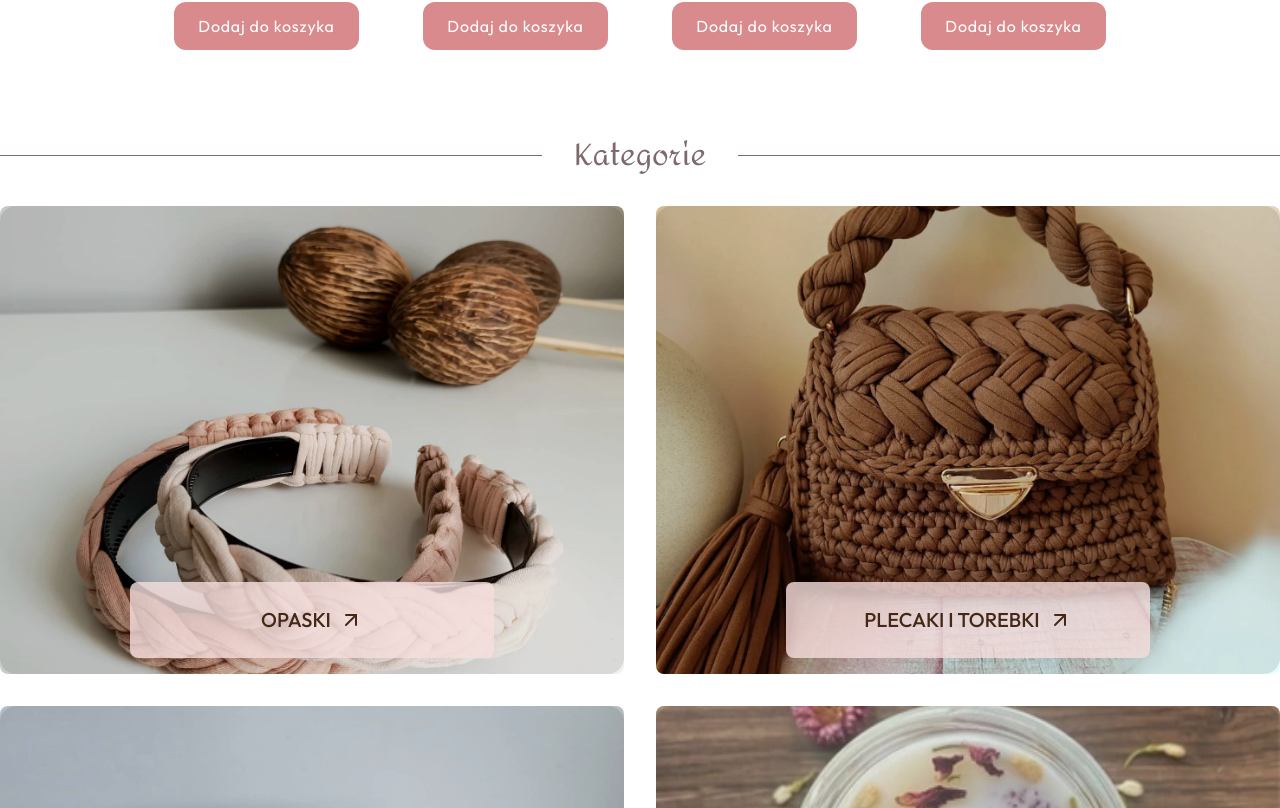
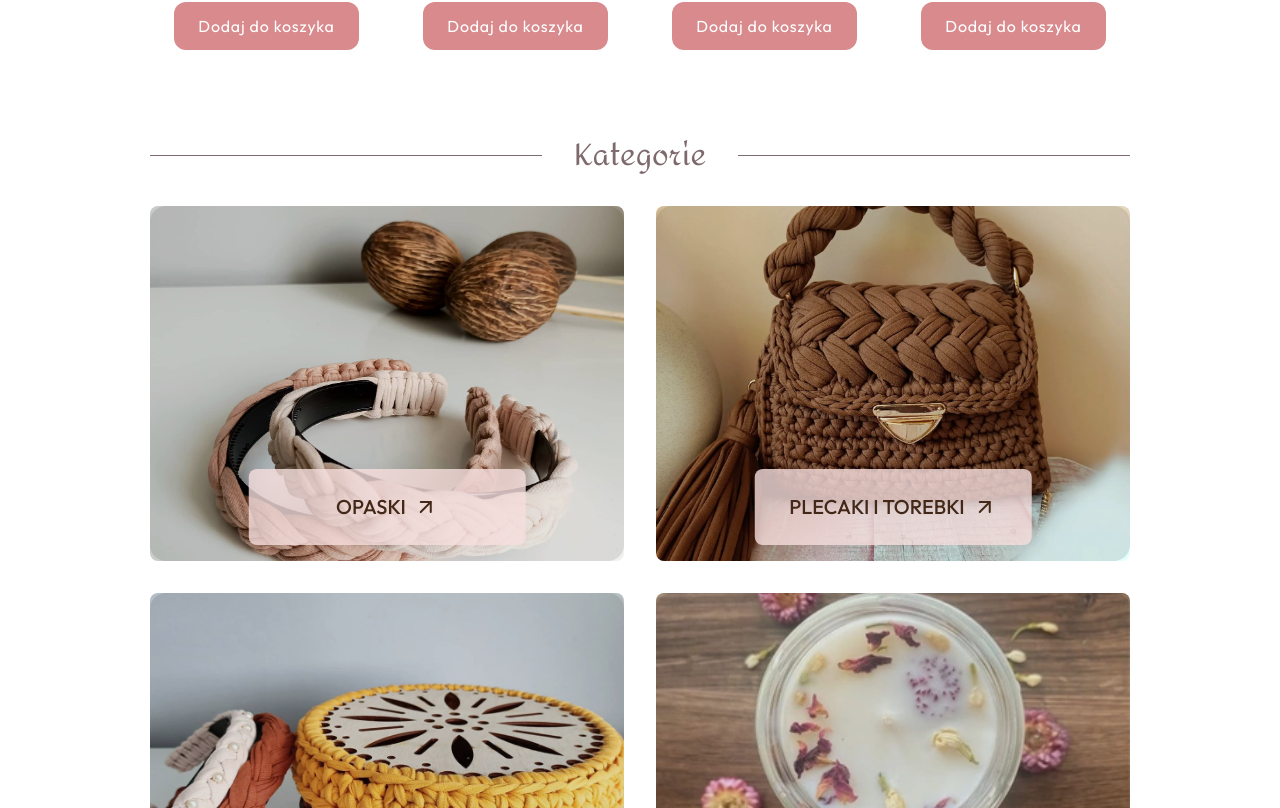
Before and after one commit to brozinsky/next-handmade-ecommerce, a Next.js app: page / in a window 1280 px wide. Shown: the part 1292-2100 px from the top of the page. Built offline with nearby package versions, Linux system fonts and the light colour scheme.

Commit message:
chore(home): update display on lower resolution devices

```diff
--- a/src/components/layout/Categories.tsx
+++ b/src/components/layout/Categories.tsx
@@ -20,9 +20,9 @@ export default function Categories({ pb = "md", pt = "md" }: Props) {
 
   return (
     <section id="Categories" className={"pt-section-half"}>
-      <ScrollAnimated className={clsx(!isMobile && "container container--xs")}>
+      <ScrollAnimated className={clsx("container container--xs")}>
         <HeadingLine textPosition="center">Kategorie</HeadingLine>
-        <div className="grid grid-cols-2 gap-2 sm:gap-6 md:gap-2 lg:gap-8">
+        <div className="grid gap-2 md:grid-cols-2 sm:gap-6 md:gap-2 lg:gap-8">
           <CategoryTile value="opaski" title={"Opaski"} imgSrc={HeadbandImg} />
           <CategoryTile value="plecaki" title={"Plecaki i torebki"} imgSrc={BagImg} />
           <CategoryTile value="koszyki" title={"Koszyki"} imgSrc={BasketImg} />
--- a/src/components/layout/product/Product.tsx
+++ b/src/components/layout/product/Product.tsx
@@ -31,7 +31,7 @@ export default function Product({
     query: { title, price, id, category },
   };
   return (
-    <div className="flex flex-col overflow-hidden transition rounded-md shadow-none group hover:shadow-default">
+    <div className="xs:max-w-[300px] w-full mx-auto flex flex-col overflow-hidden transition rounded-md shadow-none group hover:shadow-default">
       <Link
         href={href}
         className="relative w-full h-56 overflow-hidden bg-white border cursor-pointer aspect-square"
--- a/src/components/layout/product/Products.tsx
+++ b/src/components/layout/product/Products.tsx
@@ -5,6 +5,7 @@ import HeadingLine from "@/components/ui/HeadingLine";
 import Link from "next/link";
 import { categories } from "@/utils/categories";
 import { products } from "@/utils/products";
+import { useMediaQuery } from "@/hooks/useMediaQuery";
 
 export default function Products({ category = "wszystkie" }) {
   return (
--- a/src/components/ui/CategoryTile.tsx
+++ b/src/components/ui/CategoryTile.tsx
@@ -16,11 +16,14 @@ export default function CategoryTile({
   imgSrc,
   title,
   value,
-  width = 384,
-  height = 256,
+  width = 474,
+  height = 355,
 }: Props) {
   return (
-    <Link href={`/sklep/${value}`} className="relative overflow-hidden cursor-pointer group">
+    <Link
+      href={`/sklep/${value}`}
+      className={`w-full max-w-[474px] relative overflow-hidden cursor-pointer group mx-auto`}
+    >
       <div className="aspect-4/3">
         <Image
           className="object-cover w-full h-full transition duration-500 rounded-lg group-hover:scale-110"
@@ -32,7 +35,7 @@ export default function CategoryTile({
         />
       </div>
       <div className="absolute bottom-0 left-0 right-0 w-full h-full transition duration-500 bg-black bg-opacity-10 rounded-2xl group-hover:bg-opacity-0">
-        <div className="absolute w-7/12 px-4 py-6 transform -translate-x-1/2 rounded-lg bottom-4 bg-primary-300/80 left-1/2">
+        <div className="absolute w-10/12 px-4 py-6 transform -translate-x-1/2 rounded-lg sm:w-7/12 bottom-4 bg-primary-300/80 left-1/2">
           <h3 className="text-xl font-medium text-center uppercase text-primary-900">
             <span className="flex items-center justify-center gap-2 select-none">
               {title}
--- a/src/components/ui/HeadlingLineWithLink.tsx
+++ b/src/components/ui/HeadlingLineWithLink.tsx
@@ -10,7 +10,7 @@ type Props = {
 
 export default function HeadlingLineWithLink({ children }: Props) {
   return (
-    <div className="flex items-center gap-8 mb-8">
+    <div className="flex flex-col items-center gap-2 mb-8 sm:gap-8 sm:flex-row">
       <h2 className={clsx("left heading-second text-primary-800")}>
         {children}
       </h2>
--- a/src/styles/base/spacing.scss
+++ b/src/styles/base/spacing.scss
@@ -11,27 +11,8 @@
   }
 }
 
-// .container {
-//     max-width: 97%;
-//     @include sm {
-//       width: 600px;
-//     }
-//     @include md {
-//       width: 984px;
-//     }
-//     @include lg {
-//       width: 1240px;
-//     }
-//     @include xl {
-//       width: 1240px;
-//     }
-//     @include xxl {
-//       width: 1464px;
-//     }
-//   }
-
 $section-padding: 4rem;
-$section-padding-sm: 2rem;
+$section-padding-sm: 3rem;
 
 .py-section {
   padding-top: $section-padding-sm;
```
